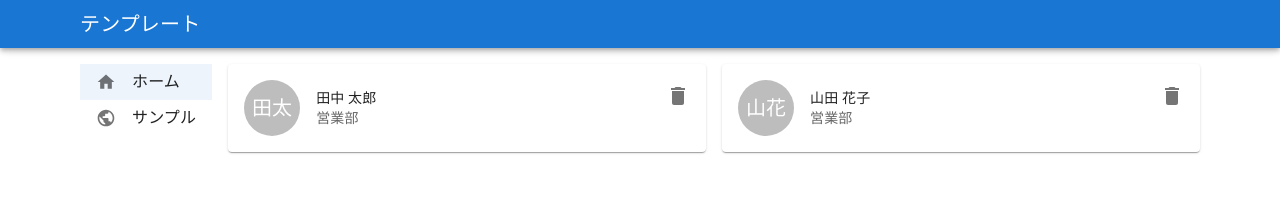
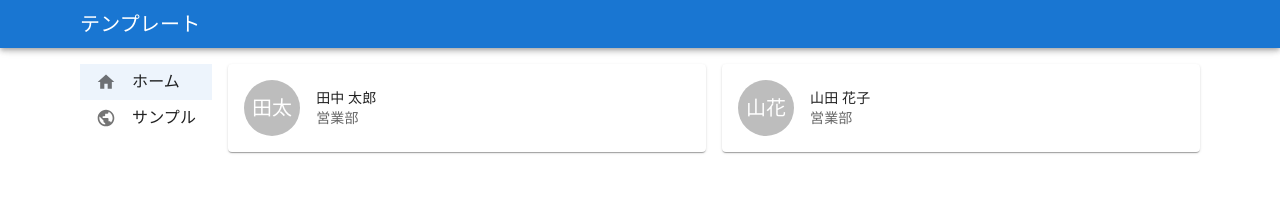
Before and after one commit to im89fan/nextjs14-template, a Next.js app: page / in a window 1280 px wide. Shown: the top 202 px of the page. Built offline with nearby package versions, Linux system fonts and the light colour scheme.

Commit message:
不要コード削除

```diff
--- a/src/components/molecules/SampleCard.tsx
+++ b/src/components/molecules/SampleCard.tsx
@@ -1,5 +1,4 @@
-import DeleteIcon from "@mui/icons-material/Delete";
-import { Card, CardHeader, Avatar, IconButton } from "@mui/material";
+import { Card, CardHeader, Avatar } from "@mui/material";
 import { useMemo } from "react";
 
 function stringAvatar(name: string) {
@@ -9,13 +8,14 @@ function stringAvatar(name: string) {
 }
 
 interface Props {
+  id: number;
   firstName: string;
   lastName: string;
   department: string;
   onClick: () => void;
 }
 
-const SampleCard = ({ firstName, lastName, department, onClick }: Props) => {
+const SampleCard = ({ firstName, lastName, department }: Props) => {
   const fullName = useMemo(
     () => `${firstName} ${lastName}`,
     [firstName, lastName]
@@ -30,11 +30,6 @@ const SampleCard = ({ firstName, lastName, department, onClick }: Props) => {
             sx={{ width: 56, height: 56 }}
           />
         }
-        action={
-          <IconButton onClick={onClick}>
-            <DeleteIcon />
-          </IconButton>
-        }
         title={fullName}
         subheader={department}
       />
--- a/src/components/organisms/SampleList.tsx
+++ b/src/components/organisms/SampleList.tsx
@@ -60,6 +60,7 @@ const SampleList = () => {
         data.map((v) => (
           <Grid key={v.id} item xs={12} md={6}>
             <SampleCard
+              id={v.id}
               firstName={v.firstName}
               lastName={v.lastName}
               department={v.department.name}
--- a/src/pages/api/users/[id]/index.ts
+++ /dev/null
@@ -1,8 +0,0 @@
-import { NextApiRequest, NextApiResponse } from "next";
-
-export default async function handler(
-  _req: NextApiRequest,
-  res: NextApiResponse
-) {
-  res.status(200).end();
-}
```
